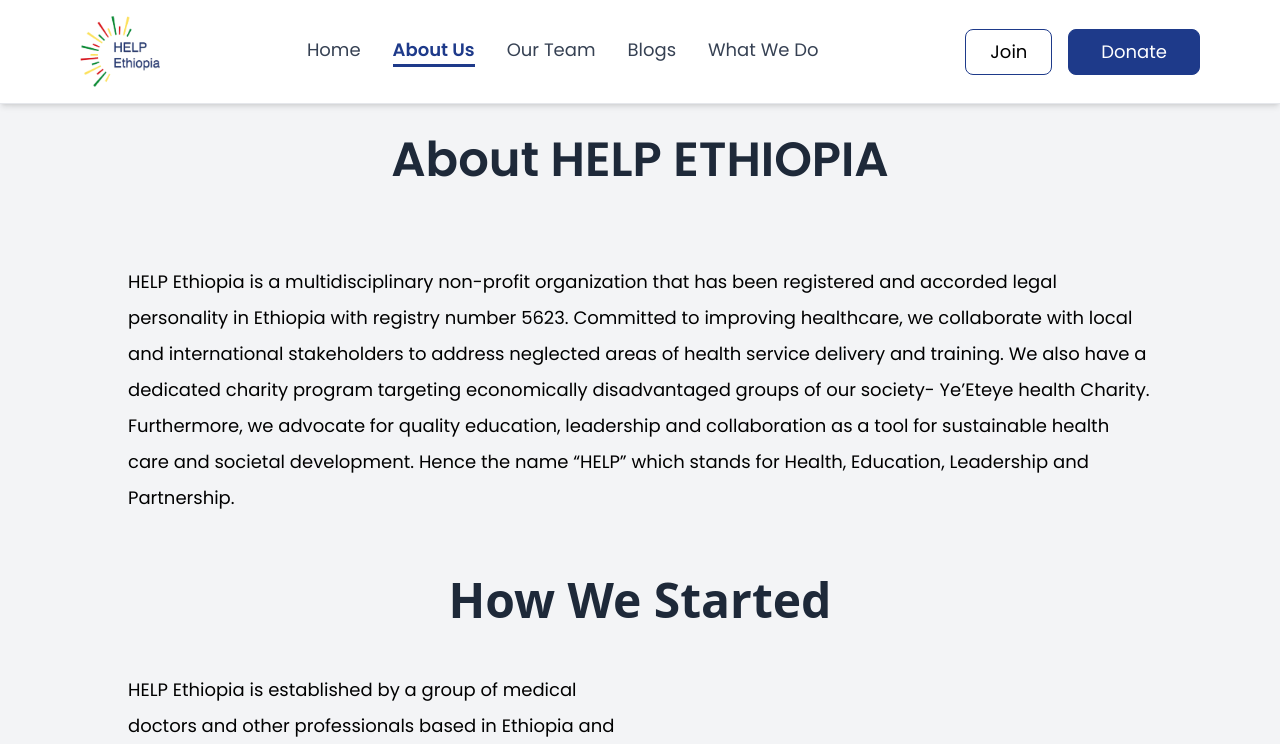
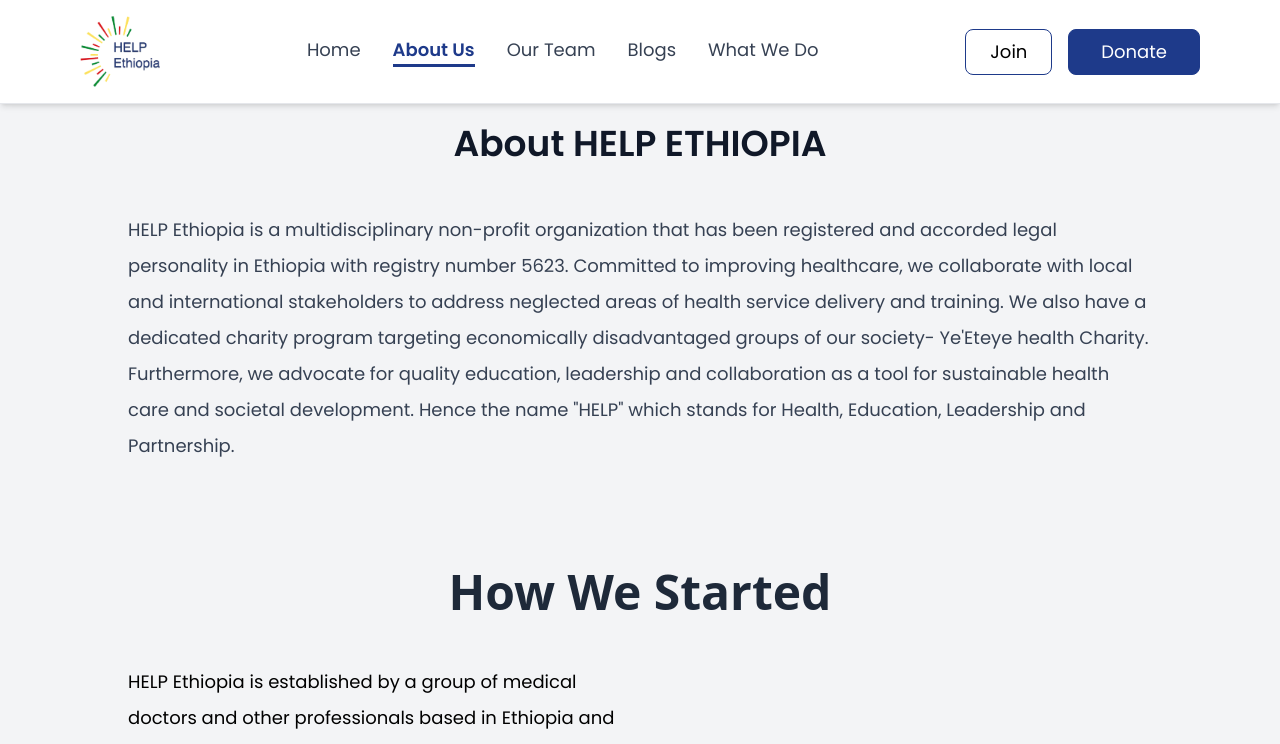
Before and after one commit to dagimgetaw/Help-Ethiopia-Website, a React (Vite) app in the folder frontend/: page /about-us in a window 1280 px wide. Shown: the top 744 px of the page. Built offline with nearby package versions, Linux system fonts and the light colour scheme.

Commit message:
style: change the width of the component

```diff
--- a/frontend/src/Components/About/Home.jsx
+++ b/frontend/src/Components/About/Home.jsx
@@ -1,21 +1,29 @@
 export default function Home() {
   return (
-    <div className="pt-30 pb-5 pl-10 pr-5 md:px-12 lg:px-20 xl:px-32 bg-gray-100 font-text">
-      <h2 className="text-3xl md:text-4xl xl:text-5xl font-semibold mt-4 text-center text-gray-800 pb-10">
-        About HELP ETHIOPIA
-      </h2>
-      <p className="text-left pt-10 text-md md:text-lg leading-8 md:leading-9 font-text">
-        HELP Ethiopia is a multidisciplinary non-profit organization that has
-        been registered and accorded legal personality in Ethiopia with registry
-        number 5623. Committed to improving healthcare, we collaborate with
-        local and international stakeholders to address neglected areas of
-        health service delivery and training. We also have a dedicated charity
-        program targeting economically disadvantaged groups of our society-
-        Ye’Eteye health Charity. Furthermore, we advocate for quality education,
-        leadership and collaboration as a tool for sustainable health care and
-        societal development. Hence the name “HELP” which stands for Health,
-        Education, Leadership and Partnership.
-      </p>
+    <div className="py-16 px-6 md:px-12 lg:px-24 xl:px-32 bg-gray-100 font-text">
+      <div className="max-w-7xl mx-auto">
+        <div className="text-center mb-12">
+          <h2 className="text-3xl md:text-4xl font-bold text-gray-900 pt-15">
+            About HELP ETHIOPIA
+          </h2>
+        </div>
+
+        <div className="">
+          <p className="text-lg leading-8 md:leading-9 text-gray-700">
+            HELP Ethiopia is a multidisciplinary non-profit organization that
+            has been registered and accorded legal personality in Ethiopia with
+            registry number 5623. Committed to improving healthcare, we
+            collaborate with local and international stakeholders to address
+            neglected areas of health service delivery and training. We also
+            have a dedicated charity program targeting economically
+            disadvantaged groups of our society- Ye&apos;Eteye health Charity.
+            Furthermore, we advocate for quality education, leadership and
+            collaboration as a tool for sustainable health care and societal
+            development. Hence the name &quot;HELP&quot; which stands for
+            Health, Education, Leadership and Partnership.
+          </p>
+        </div>
+      </div>
     </div>
   );
 }
```
